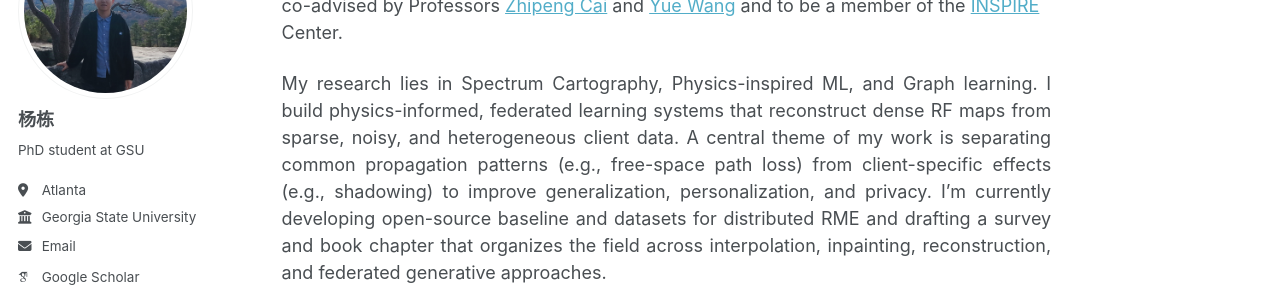
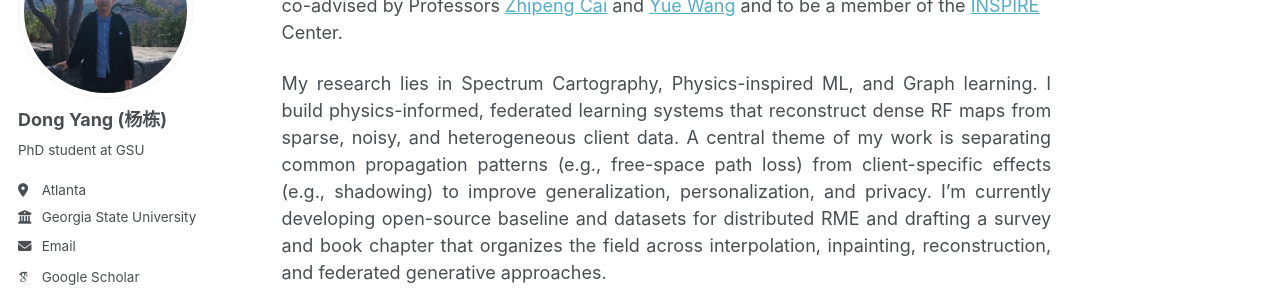
Before and after one commit to DongYang26/DongYang26.github.io, a Jekyll site: the page built from _pages/about.md, in a window 1280 px wide. Shown: the part 176-476 px from the top of the page. Built offline with Jekyll 4.4.1, drawn with Linux system fonts in a browser that asks for light colours; some web fonts are replaced; a script that is not in the unit is left out.

Commit message:
Update _config.yml

```diff
--- a/_config.yml
+++ b/_config.yml
@@ -23,7 +23,7 @@ repository               : "DongYang26/DongYang26.github.io"
 author:
   # Biographic information
   avatar           : https://DongYang26.github.io/files/profile.png
-  name             : "杨栋"
+  name             : "Dong Yang (杨栋)"
   pronouns         : # example: "she/her"
   bio              : "PhD student at GSU"
   location         : "Atlanta"
```
